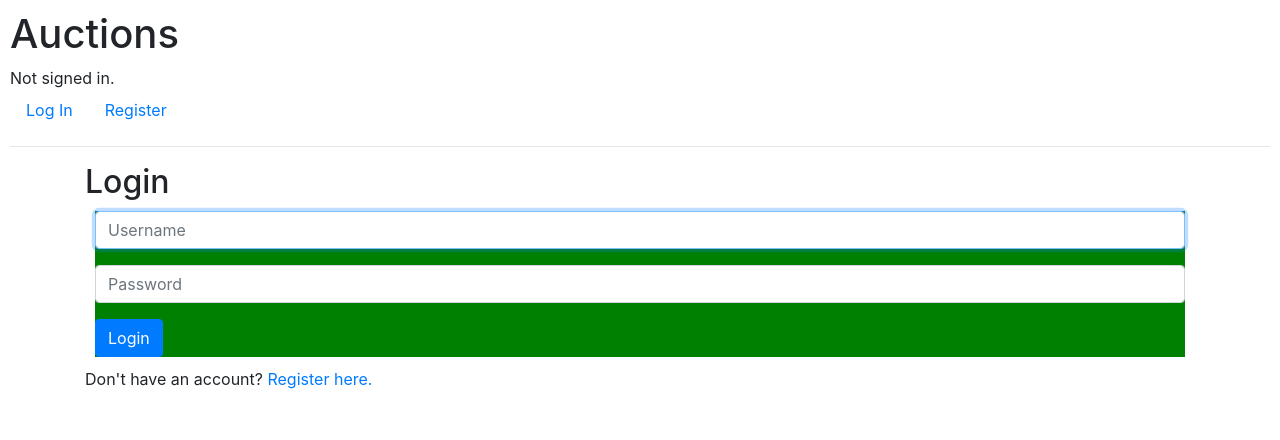
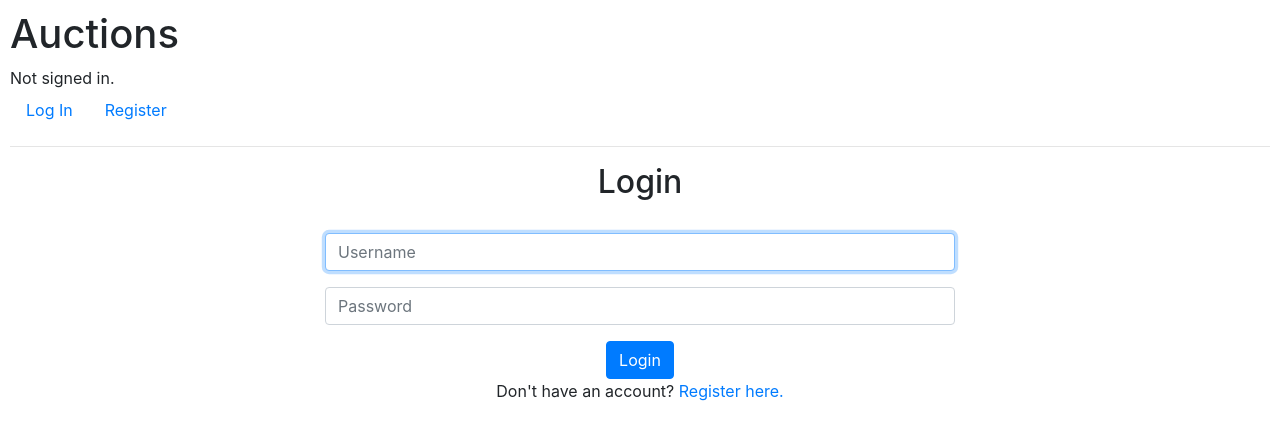
Before and after one commit to georgesohran/All-CS50Web-projects, a Django app: page /login in a window 1280 px wide. Shown: the top 440 px of the page. Run offline with Django 3.2, Linux system fonts and the light colour scheme; some libraries are stand-ins or nearby versions.

Commit message:
Mon, Jan 22, 2024, 6:41 PM +03:00

```diff
--- a/commerce/auctions/static/auctions/styles.css
+++ b/commerce/auctions/static/auctions/styles.css
@@ -3,7 +3,8 @@ body {
   margin: 10px;
 }
 
-.container_new {
-  margin: 10px;
-  background-color:green
+.container-form {
+  margin-left: 240px;
+  margin-right: 240px;
+  text-align: center;
 }
--- a/commerce/auctions/templates/auctions/login.html
+++ b/commerce/auctions/templates/auctions/login.html
@@ -3,13 +3,14 @@
 {% block body %}
 
     <div class="container">
-        <h2>Login</h2>
+        <h2 style="text-align:center">Login</h2>
+        <br>
 
         {% if message %}
-            <div>{{ message }}</div>
+            <div style="text-align:center">{{ message }}</div>
         {% endif %}
 
-        <div class="container_new">
+        <div class="container-form">
             <form action="{% url 'login' %}" method="post">
                 {% csrf_token %}
                 <div class="form-group">
@@ -20,9 +21,8 @@
                 </div>
                 <input class="btn btn-primary" type="submit" value="Login">
             </form>
+        Don't have an account? <a href="{% url 'register' %}">Register here.</a>
         </div>
-
-        Don't have an account? <a href="{% url 'register' %}">Register here.</a>
     </div>
 
 {% endblock %}
```
